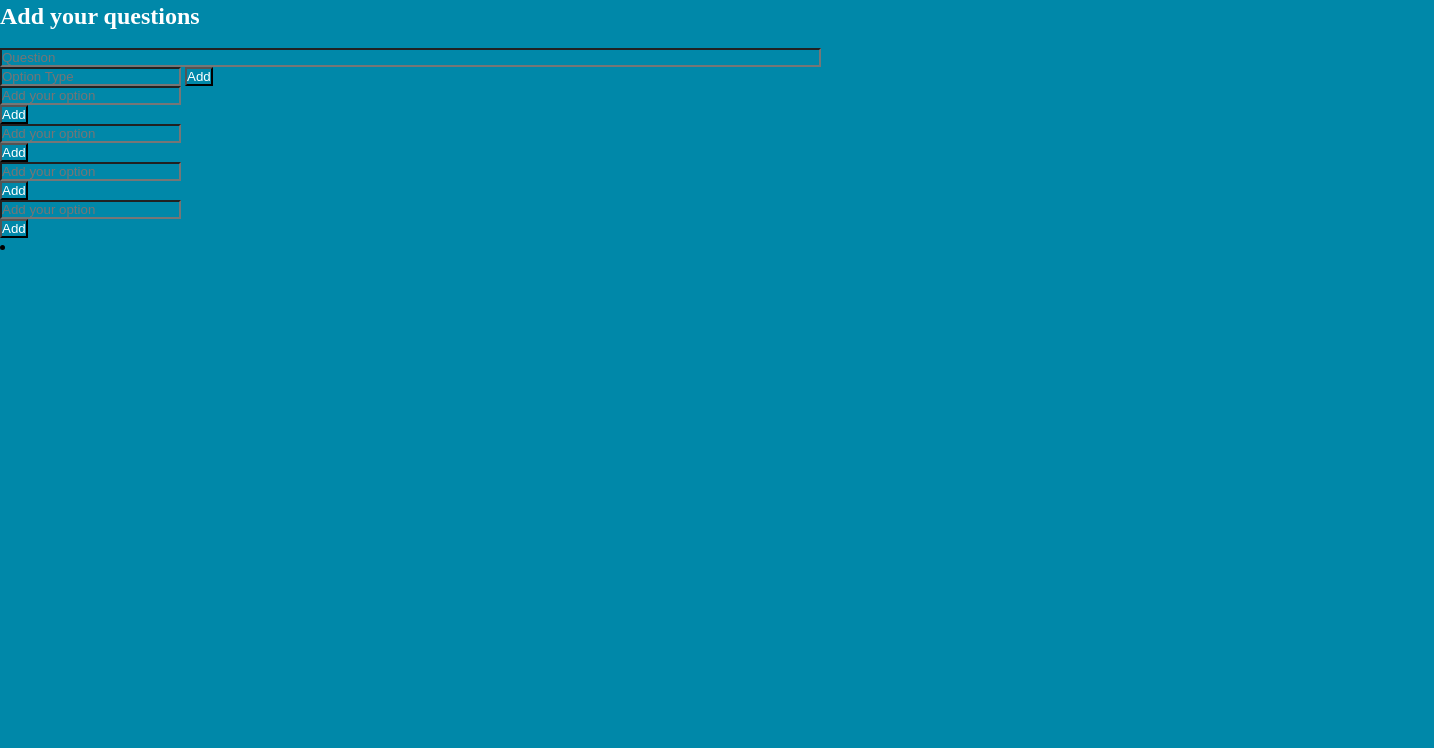
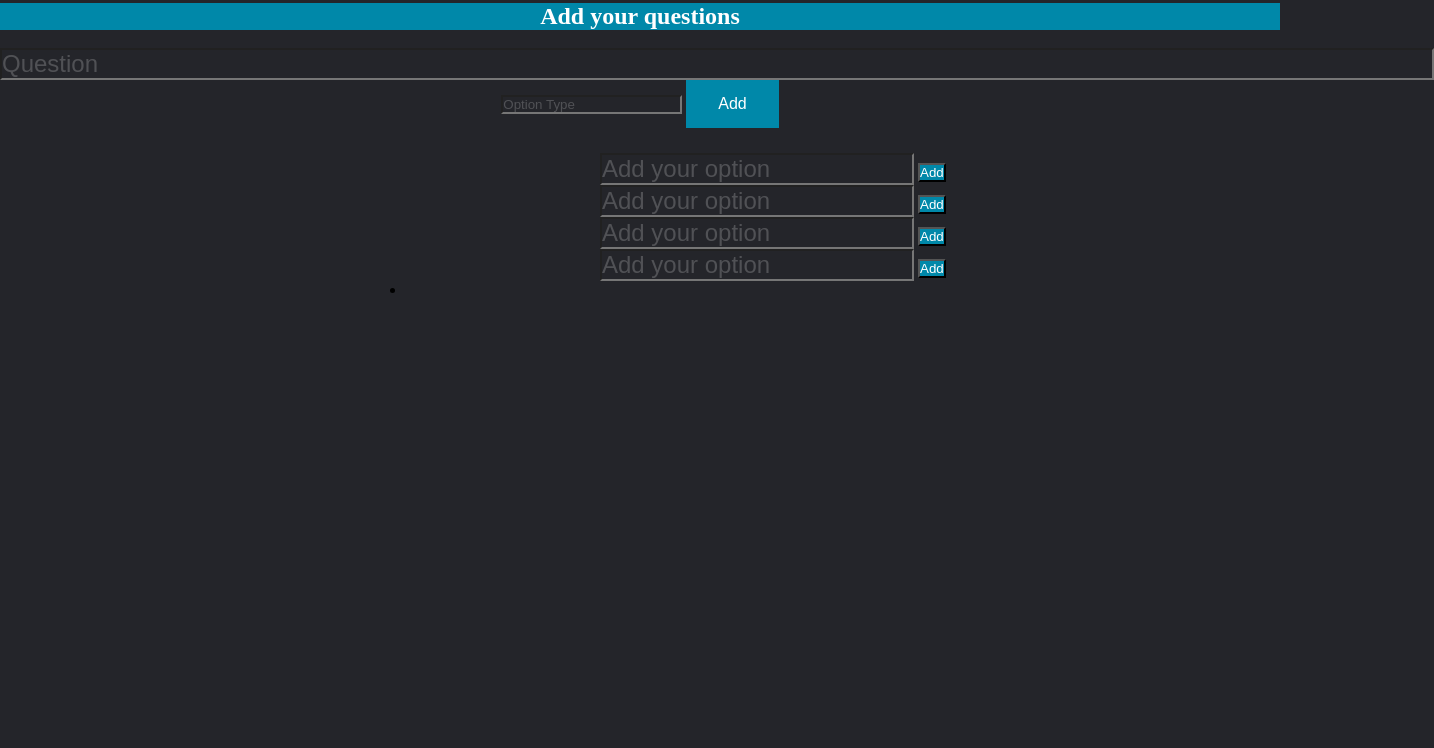
Before and after one commit to MSameeha/WPS, a plain HTML site: page Assignment1/survey.html in a window 1280 px wide. Shown: the part 52-800 px from the top of the page, 1434 px wide, since content can reach past the window. Drawn offline with nearby package versions, Linux system fonts and the light colour scheme.

Commit message:
Update style1.css

```diff
--- a/Assignment1/styles/style1.css
+++ b/Assignment1/styles/style1.css
@@ -4,28 +4,51 @@
     box-sizing: border-box;
     margin: 0;
     padding: 0;
-    background-color: rgba(0, 136, 169, 1);
+    background-color: #24252A;
+}
+form {
+    display: inline-block;
+}
+.form-group {
+    text-align: center;
+    padding-bottom: 25px;
+}
+#todo {
+    margin: 0 auto;
+    width: 500px;
 }
 
-.question_form_top{
-    background-color: white;
-    border-top: 8px solid black;
-    border-radius: 8px;
-    padding: 30px 25px;
-    text-transform: capitalize;
+#options {
+    margin: 0 auto;
+    width: 500px;
 }
 
-.question_form_top_name {
-    box-sizing: border-box;
-    font-family: 'Google Sans', Roboto, Arial sans-serif;
-    font-size: 32px;
-    font-weight: 400;
-    line-height: 40px;
-    line-height: 135%;
-    width: 100%;
+a.close {
+  float: right;
+}
+
+::placeholder { /* Chrome, Firefox, Opera, Safari 10.1+ */
+    color : white;
+    opacity: 0.2; /* Firefox */
+}
+
+.button {
+    background-color: #4CAF50; /* Green */
     border: none;
-    outline: none;
-    border-bottom: 1px solid #F4F4F9;
-    color: black;
-    height: 35px;
+    color: white;
+    padding: 15px 32px;
+    text-align: center;
+    text-decoration: none;
+    display: inline-block;
+    font-size: 16px;
+  }
+
+input[type="text"]
+{
+    font-size:24px;
 }
+.form-control1{
+    width: 500 px;
+    margin: 0 auto;
+    padding-left: 600px;
+}
```
